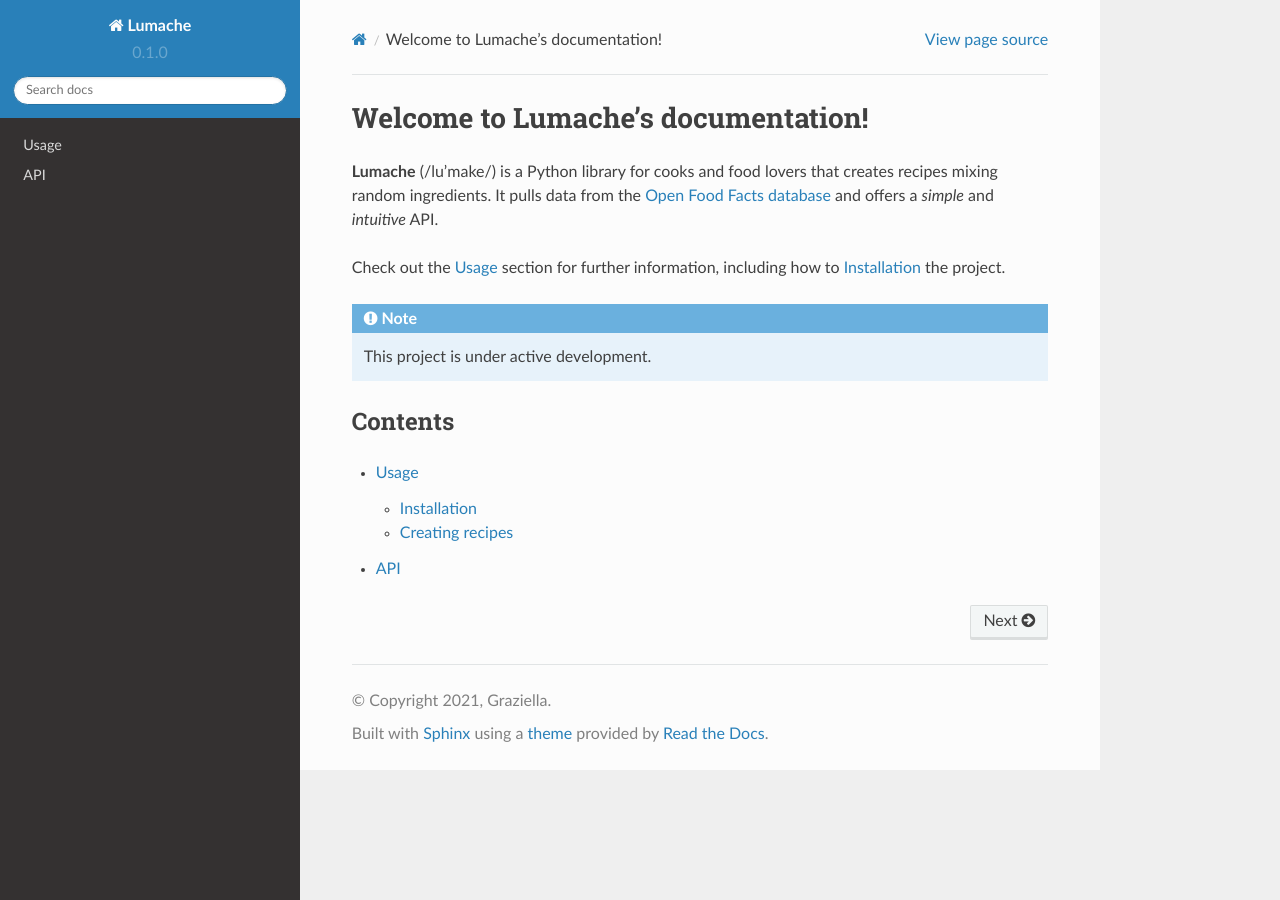
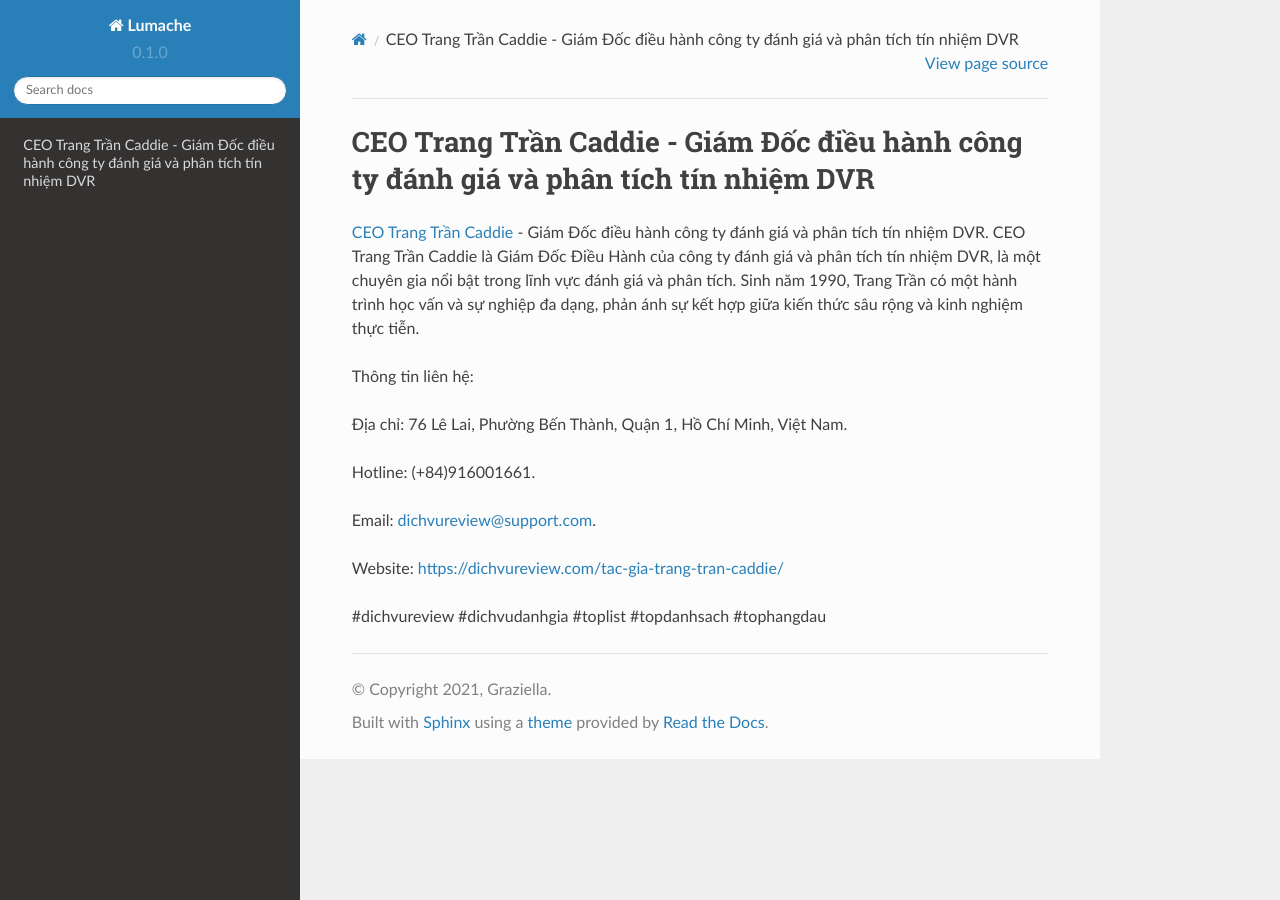
Before and after one commit to luongchanvien962/ceotrangtrancaddie, a Sphinx documentation site: the page built from docs/source/index.rst, in a window 1280 px wide. Built offline with Sphinx 7.4.7 and the Read the Docs theme 2.0.0, drawn with Linux system fonts in a browser that asks for light colours.

Commit message:
Update index.rst

```diff
--- a/docs/source/index.rst
+++ b/docs/source/index.rst
@@ -1,22 +1,16 @@
-Welcome to Lumache's documentation!
+CEO Trang Trần Caddie - Giám Đốc điều hành công ty đánh giá và phân tích tín nhiệm DVR
 ===================================
 
-**Lumache** (/lu'make/) is a Python library for cooks and food lovers
-that creates recipes mixing random ingredients.
-It pulls data from the `Open Food Facts database <https://world.openfoodfacts.org/>`_
-and offers a *simple* and *intuitive* API.
+`CEO Trang Trần Caddie <https://dichvureview.com/tac-gia-trang-tran-caddie/>`_ - Giám Đốc điều hành công ty đánh giá và phân tích tín nhiệm DVR. CEO Trang Trần Caddie là Giám Đốc Điều Hành của công ty đánh giá và phân tích tín nhiệm DVR, là một chuyên gia nổi bật trong lĩnh vực đánh giá và phân tích. Sinh năm 1990, Trang Trần có một hành trình học vấn và sự nghiệp đa dạng, phản ánh sự kết hợp giữa kiến thức sâu rộng và kinh nghiệm thực tiễn.
 
-Check out the :doc:`usage` section for further information, including
-how to :ref:`installation` the project.
+Thông tin liên hệ:
 
-.. note::
+Địa chỉ: 76 Lê Lai, Phường Bến Thành, Quận 1, Hồ Chí Minh, Việt Nam.
 
-   This project is under active development.
+Hotline: (+84)916001661.
 
-Contents
---------
+Email: dichvureview@support.com.
 
-.. toctree::
+Website: https://dichvureview.com/tac-gia-trang-tran-caddie/
 
-   usage
-   api
+#dichvureview #dichvudanhgia #toplist #topdanhsach #tophangdau
```
